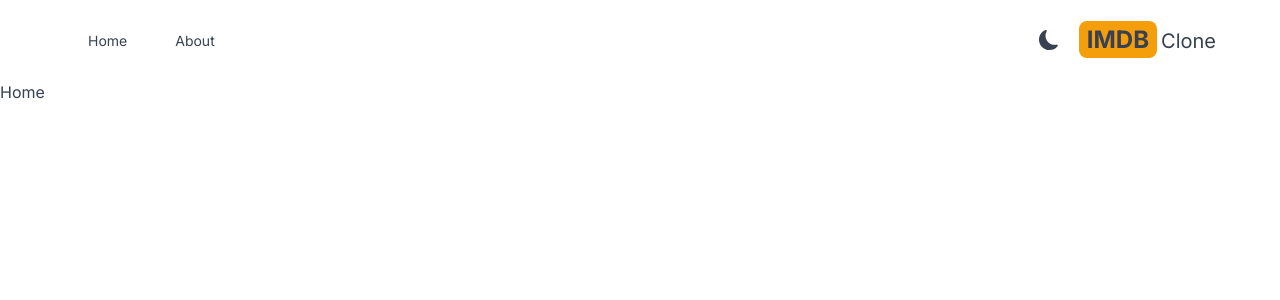
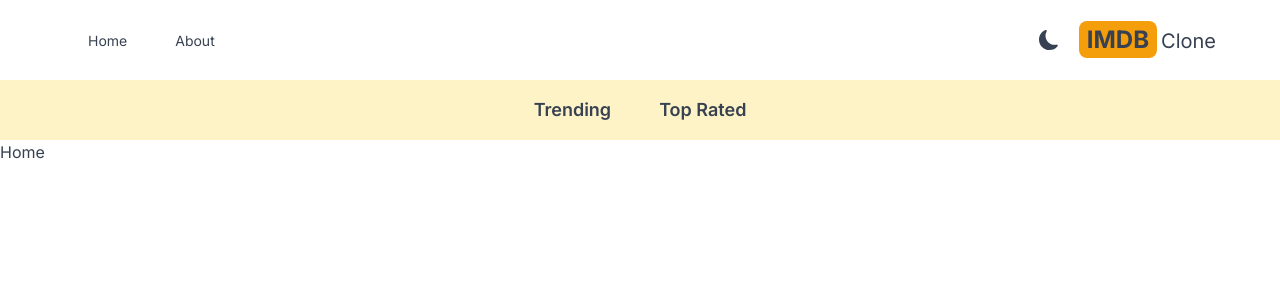
Before and after one commit to aidoha/IMDB-clone, a Next.js app: page / in a window 1280 px wide. Shown: the top 300 px of the page. Built offline with nearby package versions, Linux system fonts and the light colour scheme.

Commit message:
feat(components): create navbar component

```diff
--- a/src/app/layout.tsx
+++ b/src/app/layout.tsx
@@ -1,7 +1,8 @@
 import type { Metadata } from "next";
 import { Inter } from "next/font/google";
+import Providers from "@/app/Providers";
 import Header from "@/components/Header";
-import Providers from "@/app/Providers";
+import Navbar from "@/components/Navbar";
 import "./globals.css";
 
 const inter = Inter({ subsets: ["latin"] });
@@ -21,6 +22,7 @@ export default function RootLayout({
       <body className={inter.className}>
         <Providers>
           <Header />
+          <Navbar />
           {children}
         </Providers>
       </body>
--- /dev/null
+++ b/src/components/Navbar.tsx
@@ -0,0 +1,11 @@
+import React from "react";
+import NavbarItem from "./NavbarItem";
+
+export default function Navbar() {
+  return (
+    <div className="flex justify-center dark:bg-gray-600 bg-amber-100 lg:text-lg p-4">
+      <NavbarItem title="Trending" param="fetchTrending" />
+      <NavbarItem title="Top Rated" param="fetchTopRated" />
+    </div>
+  );
+}
--- /dev/null
+++ b/src/components/NavbarItem.tsx
@@ -0,0 +1,28 @@
+"use client";
+
+import Link from "next/link";
+import { useSearchParams } from "next/navigation";
+
+interface NavbarItemProps {
+  title: string;
+  param: string;
+}
+
+export default function NavbarItem({ title, param }: NavbarItemProps) {
+  const searchParams = useSearchParams();
+  const genre = searchParams.get("genre");
+  return (
+    <div>
+      <Link
+        href={`/?genre=${param}`}
+        className={`m-4 hover:text-amber-600 font-semibold p-2 ${
+          genre &&
+          genre === param &&
+          "underline underline-offset-8 decoration-4 decoration-amber-500 rounded-lg"
+        }`}
+      >
+        {title}
+      </Link>
+    </div>
+  );
+}
```
